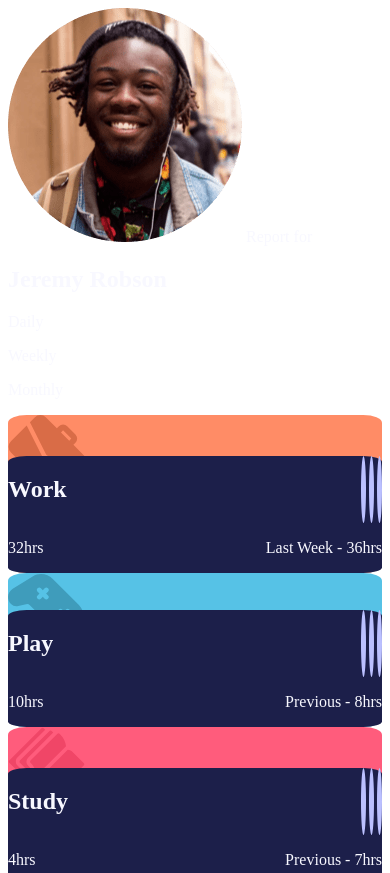
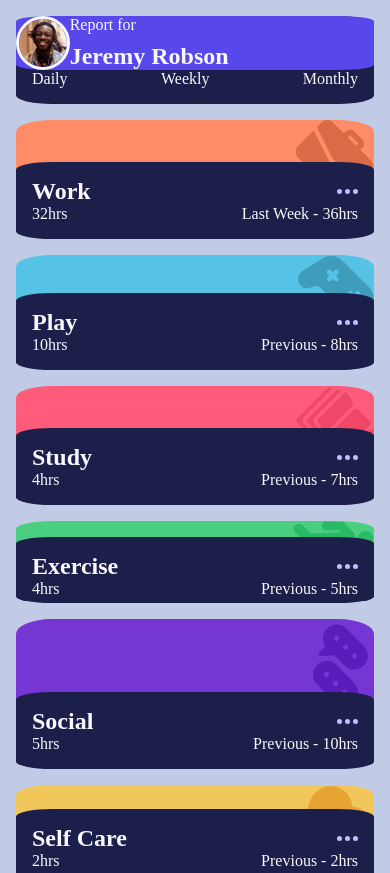
Before and after one commit to Jenna59/time-tracker-dashboard, a website: page index.html in a window 390 px wide. Shown: the top 873 px of the page. Drawn offline with Linux system fonts and the light colour scheme.

Commit message:
continued working on UI for small screens

```diff
--- a/index.html
+++ b/index.html
@@ -10,23 +10,22 @@
 
 <body>
 
-  <article>
-    <header>
-      <img src="./images/image-jeremy.png" alt="User's avatar photo">
-      Report for
+  <article class="rounded-corners dark-blue">
+    <header class="report-header rounded-corners accent-blue">
+      <img class="avatar" src="./images/image-jeremy.png" alt="User's avatar photo">
+      <p>Report for</p>
       <h1>Jeremy Robson</h1>
     </header>
-
-    <div class="">
+    <div class="card-body-txt">
       <p>Daily</p>
       <p>Weekly</p>
       <p>Monthly</p>
     </div>
   </article>
 
-  <article class="activity-card accent-orange">
-    <img src="./images/icon-work.svg" alt="briefcase icon">
-    <div class="activity-card-content card-dark-blue">
+  <article class="card accent-orange">
+    <img class="icon" src="./images/icon-work.svg" alt="briefcase icon">
+    <div class="card-base">
       <header>
         <img src="./images/icon-ellipsis.svg" alt="ellipsis icon">
         <h2>Work</h2>
@@ -42,9 +41,9 @@
     </div>
   </article>
 
-  <article class="activity-card accent-soft-blue">
-    <img src="./images/icon-play.svg" alt="game controller icon">
-    <div class="activity-card-content card-dark-blue">
+  <article class="card accent-soft-blue">
+    <img class="icon" src="./images/icon-play.svg" alt="game controller icon">
+    <div class="card-base">
       <header>
         <img src="./images/icon-ellipsis.svg" alt="ellipsis icon">
         <h2>Play</h2>
@@ -60,9 +59,9 @@
     </div>
   </article>
 
-  <article class="activity-card accent-red">
-    <img src="./images/icon-study.svg" alt="book icon">
-    <div class="activity-card-content card-dark-blue">
+  <article class="card accent-red">
+    <img class="icon" src="./images/icon-study.svg" alt="book icon">
+    <div class="card-base">
       <header>
         <img src="./images/icon-ellipsis.svg" alt="ellipsis icon">
         <h2>Study</h2>
@@ -78,9 +77,9 @@
     </div>
   </article>
 
-  <article class="activity-card accent-green">
-    <img src="./images/icon-exercise.svg" alt="person running icon">
-    <div class="activity-card-content card-dark-blue">
+  <article class="card accent-green">
+    <img class="icon" src="./images/icon-exercise.svg" alt="person running icon">
+    <div class="card-base">
       <header>
         <img src="./images/icon-ellipsis.svg" alt="ellipsis icon">
         <h2>Exercise</h2>
@@ -96,9 +95,9 @@
     </div>
   </article>
 
-  <article class="activity-card accent-purple">
-    <img src="./images/icon-social.svg" alt="text bubble icon">
-    <div class="activity-card-content card-dark-blue">
+  <article class="card accent-purple">
+    <img class="icon" src="./images/icon-social.svg" alt="text bubble icon">
+    <div class="card-base">
       <header>
         <img src="./images/icon-ellipsis.svg" alt="ellipsis icon">
         <h2>Social</h2>
@@ -114,9 +113,9 @@
     </div>
   </article>
 
-  <article class="activity-card accent-yellow">
-    <img src="./images/icon-self-care.svg" alt="heart icon">
-    <div class="activity-card-content card-dark-blue">
+  <article class="card accent-yellow">
+    <img class="icon" src="./images/icon-self-care.svg" alt="heart icon">
+    <div class="card-base">
       <header>
         <img src="./images/icon-ellipsis.svg" alt="ellipsis icon">
         <h2>Self Care</h2>
@@ -133,9 +132,9 @@
   </article>
 
 
-  <div class="attribution">
+<!--   <div class="attribution">
     Challenge by <a href="https://www.frontendmentor.io?ref=challenge" target="_blank">Frontend Mentor</a>.
     Coded by <a href="#">Your Name Here</a>.
-  </div>
+  </div> -->
 </body>
 </html>
--- a/styles/scss/main.scss
+++ b/styles/scss/main.scss
@@ -5,6 +5,11 @@ html {
   color:ghostwhite;
 }
 
+body {
+	display: grid;
+	grid-gap: 1em;
+	margin: 1em;
+}
 //set outline on card divs
 /* div {
   outline: 3px dotted orangered;
@@ -23,9 +28,19 @@ $accent-color-purple: hsl(264, 64%, 52%);
 $accent-color-yellow: hsl(43, 84%, 65%);
 
 /* Primary */
-$dark-blue:hsl(235, 46%, 20%);
+$base-blue: hsl(225,41.9%,83.1%);
+
+$dark-blue: hsl(235, 46%, 20%);
 
 // assign each color to a reusable class
+.dark-blue {
+  background-color: $dark-blue;
+}
+
+.accent-blue {
+  background-color: $accent-color-blue;
+}
+
 .accent-orange {
   background-color: $accent-color-orange;
 }
@@ -50,9 +65,8 @@ $dark-blue:hsl(235, 46%, 20%);
   background-color: $accent-color-yellow;
 }
 
-.card-dark-blue {
-  background-color: $dark-blue;
-}
+/* ** Cards ** */
+$border-radius: 10%;
 
 /* *** Styling *** */
 
@@ -64,38 +78,90 @@ $dark-blue:hsl(235, 46%, 20%);
   background-repeat: no-repeat; /* 2 */
 }
 
+body {
+  background-color: $base-blue;
+}
+
+h1,
+h2,
+p {
+  margin: 0;
+}
+
 /* ** Card ** */
+.rounded-corners {
+  border-radius: $border-radius;
+}
 
-/* Activity Card */
-.activity-card {
-  border-radius: 5%;
+.report-header {
   display: grid;
-  grid-template-rows: 1fr 1fr; // two rows of the same size
-  img {
+  grid-template-columns: 15% 1fr;
+  grid-template-rows: 1fr 1fr;
+  .avatar {
+    max-width: 100%;
+    grid-column: 1;
+    grid-row: 1 / 3;
+    border: 3px solid ghostwhite;
+    border-radius: 100%;
+  }
+  p, h1 {
+    grid-column: 2;
+  }
+  p {
     grid-row: 1;
-    grid-column: 1;
-    z-index: 1;
+  }
+  h1 {
+    grid-row: 2;
   }
 }
 
-.activity-card-content {
-  border-radius: inherit; //inherit the border-radius of the parent
-  width: 100%;
+/* Activity Card */
+.card {
+  position: relative;
+  min-width: 100%;
+  // min-height: 100%;
+  display: grid;
+  grid-template-rows: 2fr 1fr;
+  grid-template-columns: auto;
+  border-radius: $border-radius;
+}
+
+.icon {
+  grid-row: 1;
+  grid-column: 2 / 3;
+  position: relative;
+  z-index: 2;
+  justify-self: flex-end;
+}
+
+.card-base {
+  background-color: $dark-blue;
+  border-radius: $border-radius;
   grid-row: 1 / 3;
-  grid-column: 1;
-  z-index: 2;
-  height: fit-content;
-  align-self: end;
-  // display: grid;
-  header, .card-body-txt {
-    display: flex;
-    justify-content: space-between;
-  }
+  grid-column: 1 / 3;
+  position: relative;
+  z-index: 3;
+  max-height: 80%;
+  align-self: flex-end;
   //change order of layout in flex container
-  h2 {
-    order: 1;
-  }
-  img {
-    order: 2;
+  header {
+    padding: 1em 1em 0;
+    h2 {
+      order: 1;
+    }
+    img {
+      order: 2;
+      align-self: center;
+    }
   }
 }
+
+header,
+.card-body-txt {
+  display: flex;
+  justify-content: space-between;
+}
+
+.card-body-txt {
+  padding: 0 1em 1em;
+}
```
Also changed, not shown: styles/css/main.css, 1 other file.
